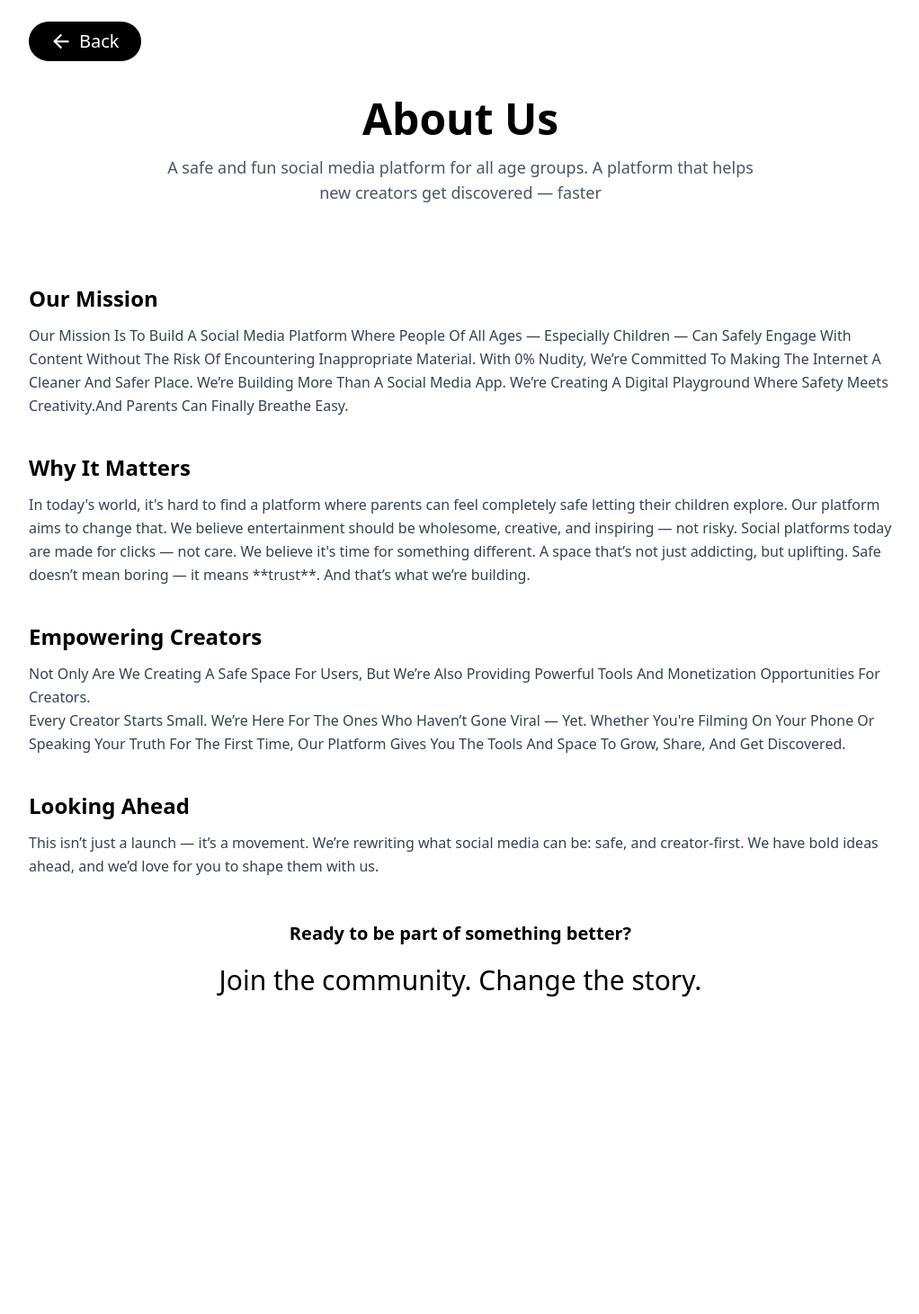
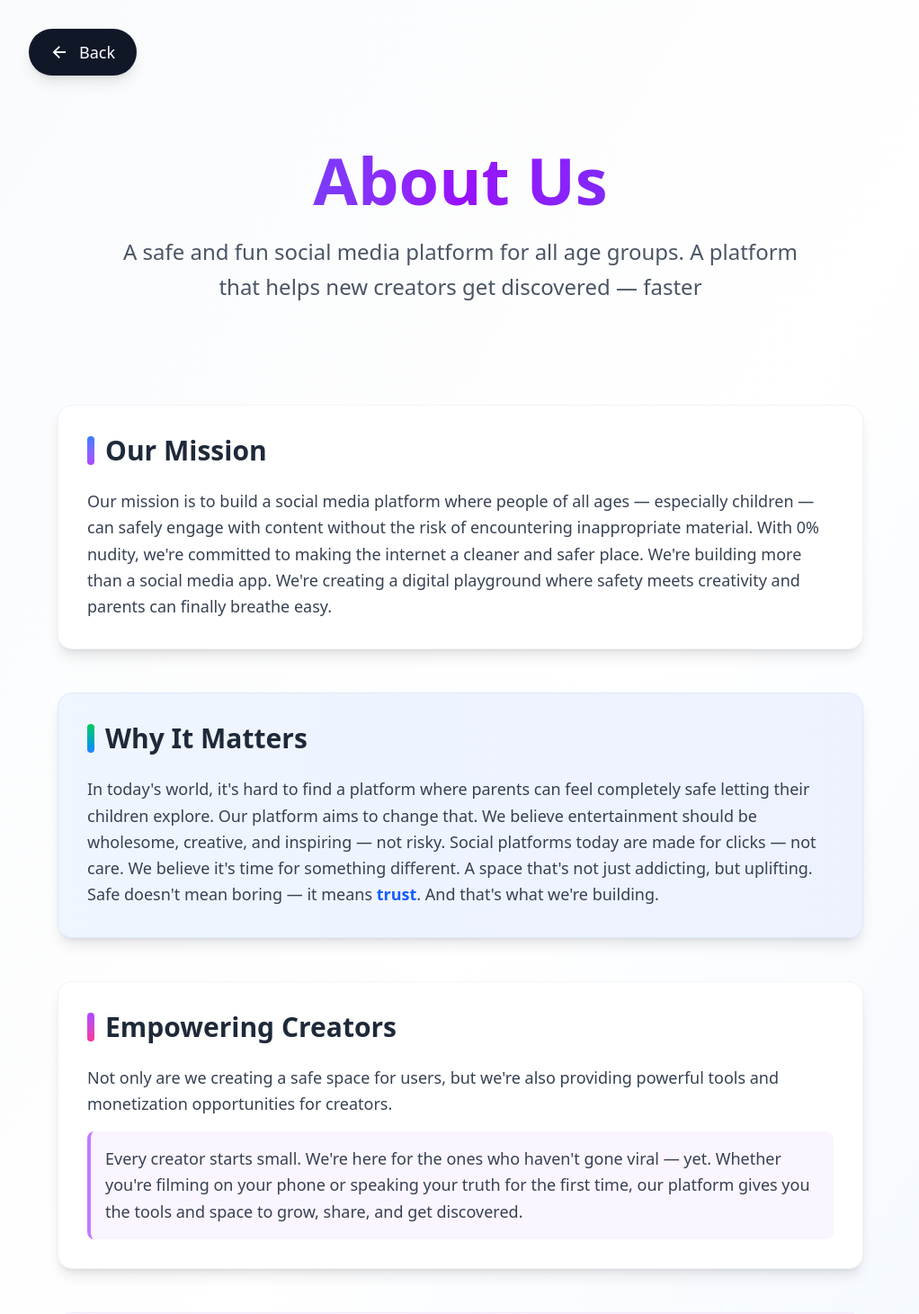
Before and after one commit to ghft13/Social_media, a React (Vite) app in the folder Frontend/: page /About in a window 1280 px wide. Shown: the top 1461 px of the page at 90% size, without its empty margins (128-1150 px from the left). Before the commit the page ends 1144 px from the top, so only its background shows below. Built offline with nearby package versions, Linux system fonts and the light colour scheme; no server answers.

Commit message:
added video feature like it should not be more than 30 seconds

```diff
--- a/Frontend/src/Components/PostCard.jsx
+++ b/Frontend/src/Components/PostCard.jsx
@@ -109,7 +109,7 @@ function PostCard({ post, userId, HandleDeletePost, activeTab }) {
                   />
                 ) : file.mimetype.startsWith("video/") ? (
                   <video controls className="w-full h-[400px] object-cover">
-                    <source src={mediaURL} type={file.mimetype} />
+                    <source src={mediaURL} type={file.mimetype}/>
                   </video>
                 ) : (
                   <p>Unsupported</p>
--- a/Frontend/src/Context/AuthContext.jsx
+++ b/Frontend/src/Context/AuthContext.jsx
@@ -223,7 +223,7 @@ export const AuthProvider = ({ children }) => {
     }
 
     const formData = new FormData();
-    file.forEach((f) => formData.append("files", f)); // ✅ use .forEach
+    file.forEach((f) => formData.append("files", f));
 
     formData.append("title", title);
     formData.append("desc", desc);
@@ -242,11 +242,18 @@ export const AuthProvider = ({ children }) => {
 
       setTitle("");
       setFile("");
-      setDesc("")
+      setDesc("");
 
       navigate("/");
     } catch (err) {
-      toast.error("Upload failed. Please try again.");
+      if (err.response && err.response.data) {
+        const { error, tip, message } = err.response.data;
+        if (error) toast.error(error);
+       else if (tip) toast.info(tip);
+         else if (message) toast.info(message);
+      } else {
+        toast.error("Upload failed. Please try again.");
+      }
     } finally {
       setUploadingPost(false);
     }
--- a/Frontend/src/Pages/About.jsx
+++ b/Frontend/src/Pages/About.jsx
@@ -3,6 +3,7 @@ import gsap from "gsap";
 import { useGSAP } from "@gsap/react";
 import { Link } from "react-router-dom";
 import { IoArrowBackSharp } from "react-icons/io5";
+
 function About() {
   const aboutRef = useRef(null);
 
@@ -42,83 +43,110 @@ function About() {
   return (
     <div
       ref={aboutRef}
-      className="min-h-screen bg-white text-black px-6 py-6 md:px-20 lg:px-40"
+      className="min-h-screen bg-gradient-to-br from-slate-50 via-white to-blue-50 text-gray-900 px-6 py-8 md:px-20 lg:px-40"
     >
-      <div className="inline-flex items-center gap-2 px-6 py-2 bg-black text-white text-xl rounded-full hover:bg-gray-800 transition duration-300">
-        <IoArrowBackSharp className="text-2xl" />
-        <Link to="/" className="text-white no-underline">
-          Back
+      {/* Back Button */}
+      <div className="mb-8">
+        <Link
+          to="/"
+          className="inline-flex items-center gap-3 px-6 py-3 bg-gray-900 text-white text-lg rounded-full hover:bg-gray-800 hover:scale-105 transition-all duration-300 shadow-lg hover:shadow-xl group"
+        >
+          <IoArrowBackSharp className="text-xl group-hover:-translate-x-1 transition-transform duration-300" />
+          <span className="font-medium">Back</span>
         </Link>
       </div>
 
-      <div className="text-center mb-12 py-10">
-        <h1 className="text-4xl md:text-5xl font-bold mb-4">About Us</h1>
-        <p className="text-lg text-gray-600 max-w-2xl mx-auto">
+      {/* Hero Section */}
+      <div className="text-center mb-16 py-12">
+        <h1 className="text-5xl md:text-6xl lg:text-7xl font-bold mb-6 bg-gradient-to-r from-blue-600 via-purple-600 to-indigo-600 bg-clip-text text-transparent">
+          About Us
+        </h1>
+        <p className="text-xl md:text-2xl text-gray-600 max-w-3xl mx-auto leading-relaxed">
           A safe and fun social media platform for all age groups. A platform
           that helps new creators get discovered — faster
         </p>
       </div>
 
-      <div className="space-y-10">
-        <section>
-          <h2 className="text-2xl font-semibold mb-3">Our Mission</h2>
-          <p className="text-gray-700 leading-relaxed capitalize">
+      {/* Content Sections */}
+      <div className="max-w-4xl mx-auto space-y-12">
+        <section className="bg-white rounded-2xl p-8 shadow-lg hover:shadow-xl transition-shadow duration-300 border border-gray-100">
+          <h2 className="text-3xl font-bold mb-6 text-gray-800 flex items-center gap-3">
+            <span className="w-2 h-8 bg-gradient-to-b from-blue-500 to-purple-500 rounded-full"></span>
+            Our Mission
+          </h2>
+          <p className="text-gray-700 leading-relaxed text-lg">
             Our mission is to build a social media platform where people of all
             ages — especially children — can safely engage with content without
             the risk of encountering inappropriate material. With 0% nudity,
-            we’re committed to making the internet a cleaner and safer place.
-            We’re building more than a social media app. We’re creating a
-            digital playground where safety meets creativity.and parents can
+            we're committed to making the internet a cleaner and safer place.
+            We're building more than a social media app. We're creating a
+            digital playground where safety meets creativity and parents can
             finally breathe easy.
           </p>
         </section>
 
-        <section>
-          <h2 className="text-2xl font-semibold mb-3">Why It Matters</h2>
-          <p className="text-gray-700 leading-relaxed">
+        <section className="bg-gradient-to-r from-blue-50 to-indigo-50 rounded-2xl p-8 border border-blue-100 shadow-lg hover:shadow-xl transition-shadow duration-300">
+          <h2 className="text-3xl font-bold mb-6 text-gray-800 flex items-center gap-3">
+            <span className="w-2 h-8 bg-gradient-to-b from-green-500 to-blue-500 rounded-full"></span>
+            Why It Matters
+          </h2>
+          <p className="text-gray-700 leading-relaxed text-lg">
             In today's world, it's hard to find a platform where parents can
             feel completely safe letting their children explore. Our platform
             aims to change that. We believe entertainment should be wholesome,
             creative, and inspiring — not risky. Social platforms today are made
             for clicks — not care. We believe it's time for something different.
-            A space that’s not just addicting, but uplifting. Safe doesn’t mean
-            boring — it means **trust**. And that’s what we’re building.
+            A space that's not just addicting, but uplifting. Safe doesn't mean
+            boring — it means <strong className="text-blue-600 font-semibold">trust</strong>. And that's what we're building.
           </p>
         </section>
 
-        <section>
-          <h2 className="text-2xl font-semibold mb-3">Empowering Creators</h2>
-          <p className="text-gray-700 leading-relaxed capitalize">
-            Not only are we creating a safe space for users, but we’re also
-            providing powerful tools and monetization opportunities for
-            creators.
-            <p className="text-gray-700 leading-relaxed capitalize">
-              Every creator starts small. We’re here for the ones who haven’t
+        <section className="bg-white rounded-2xl p-8 shadow-lg hover:shadow-xl transition-shadow duration-300 border border-gray-100">
+          <h2 className="text-3xl font-bold mb-6 text-gray-800 flex items-center gap-3">
+            <span className="w-2 h-8 bg-gradient-to-b from-purple-500 to-pink-500 rounded-full"></span>
+            Empowering Creators
+          </h2>
+          <div className="space-y-4">
+            <p className="text-gray-700 leading-relaxed text-lg">
+              Not only are we creating a safe space for users, but we're also
+              providing powerful tools and monetization opportunities for
+              creators.
+            </p>
+            <p className="text-gray-700 leading-relaxed text-lg bg-purple-50 p-4 rounded-lg border-l-4 border-purple-400">
+              Every creator starts small. We're here for the ones who haven't
               gone viral — yet. Whether you're filming on your phone or speaking
               your truth for the first time, our platform gives you the tools
               and space to grow, share, and get discovered.
             </p>
+          </div>
+        </section>
+
+        <section className="bg-gradient-to-r from-purple-50 to-pink-50 rounded-2xl p-8 border border-purple-100 shadow-lg hover:shadow-xl transition-shadow duration-300">
+          <h2 className="text-3xl font-bold mb-6 text-gray-800 flex items-center gap-3">
+            <span className="w-2 h-8 bg-gradient-to-b from-pink-500 to-red-500 rounded-full"></span>
+            Looking Ahead
+          </h2>
+          <p className="text-gray-700 leading-relaxed text-lg">
+            This isn't just a launch — it's a movement. We're rewriting what
+            social media can be: safe, and creator-first. We have bold ideas
+            ahead, and we'd love for you to shape them with us.
           </p>
         </section>
 
-        <section>
-          <h2 className="text-2xl font-semibold mb-3">Looking Ahead</h2>
-          <p className="text-gray-700 leading-relaxed">
-            <p className="text-gray-700 leading-relaxed">
-              This isn’t just a launch — it’s a movement. We’re rewriting what
-              social media can be: safe, and creator-first. We have bold ideas
-              ahead, and we’d love for you to shape them with us.
-            </p>
-          </p>
-        </section>
-
-        <div className="text-center mt-12">
-          <h3 className="text-xl font-semibold mb-2">
+        {/* Call to Action */}
+        <div className="text-center mt-16 py-12 bg-gradient-to-r from-blue-600 to-purple-600 rounded-3xl shadow-2xl text-white">
+          <h3 className="text-2xl md:text-3xl font-semibold mb-4">
             Ready to be part of something better?
           </h3>
-          <h2 className="px-6 py-3 text-black text-3xl">
-            Join the community. Change the story.
+          <h2 className="text-3xl md:text-4xl lg:text-5xl font-bold leading-tight">
+            Join the community. <br />
+            <span className="text-yellow-300">Change the story.</span>
           </h2>
+          <div className="mt-8">
+            <button className="px-8 py-4 bg-white text-gray-900 font-semibold rounded-full hover:bg-gray-100 hover:scale-105 transition-all duration-300 shadow-lg text-lg">
+              Get Started Today
+            </button>
+          </div>
         </div>
       </div>
     </div>
```
